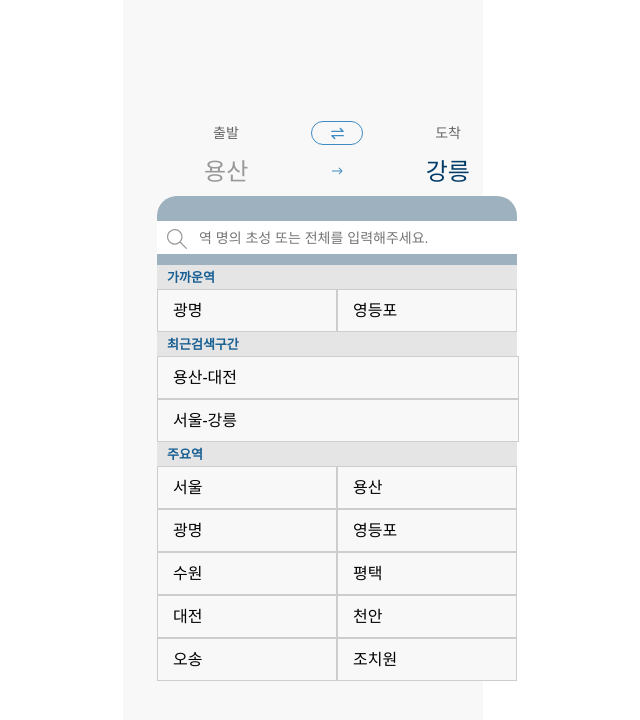
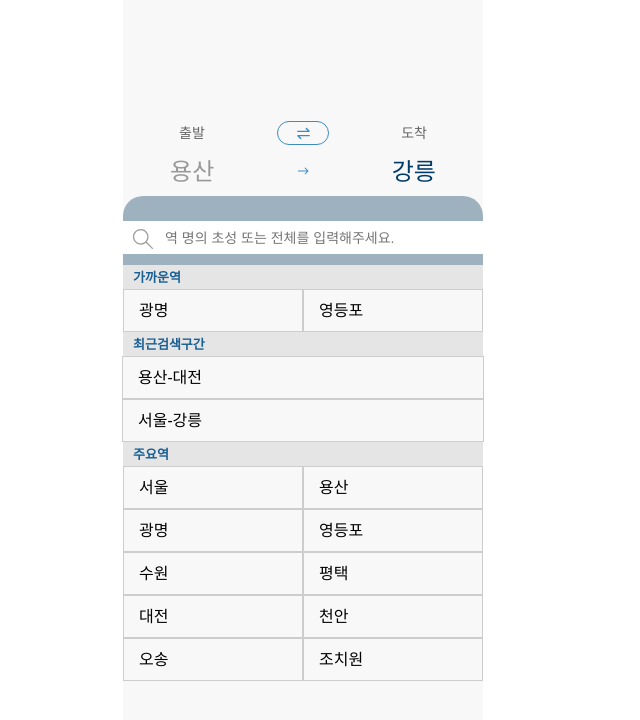
Before and after one commit to e6d1fe/likelion-hackathon, a React (Create React App) app: page /searchdestination in a window 1280 px wide. Shown: the top 720 px of the page, without its empty margins (337-977 px from the left). Built offline with nearby package versions, Linux system fonts and the light colour scheme.

Commit message:
화면 튀어나옴 수정

```diff
--- a/src/pages/SearchDestination.js
+++ b/src/pages/SearchDestination.js
@@ -23,11 +23,12 @@ const MobileScreen = styled.div`
 
 const Container = styled.div`
   height: 100%;
-  width: 100%;
+  width: 100%
   padding: 0px 34px;
   display: flex;
   flex-direction: column;
   justify-content: center;
+  align-items: center;
 `;
 
 const DepartArriveContainer = styled.div`
@@ -98,7 +99,7 @@ const SearchContainer = styled.div`
 `;
 
 const WhiteDownArrow = styled.img`
-  margin-top: 0;
+    margin-top: 0;
 `;
 
 const SearchIcon = styled.img`
@@ -182,10 +183,10 @@ const StationNameText = styled.div`
 `;
 
 const SearchFirstText = styled.div`
-  position: absolute;
-  top: 0;
-  right: 0;
-  z-index: 1;
+    position: absolute;
+    top: 0;
+    right: 0;
+    z-index: 1;
 `;
 
 function SearchDestination() {
--- a/src/pages/SelectDestination.js
+++ b/src/pages/SelectDestination.js
@@ -7,7 +7,6 @@ import OneWayHeader from "../components/OneWayHeader";
 import bottomchevron from "../assets/bottomchevron.svg";
 import arrowleft from "../images/Arrow 1.svg";
 import roundtriparrow from "../images/destinationarrowimg.svg";
-
 const PageContainer = styled.div`
   display: flex;
   justify-content: center;
```
